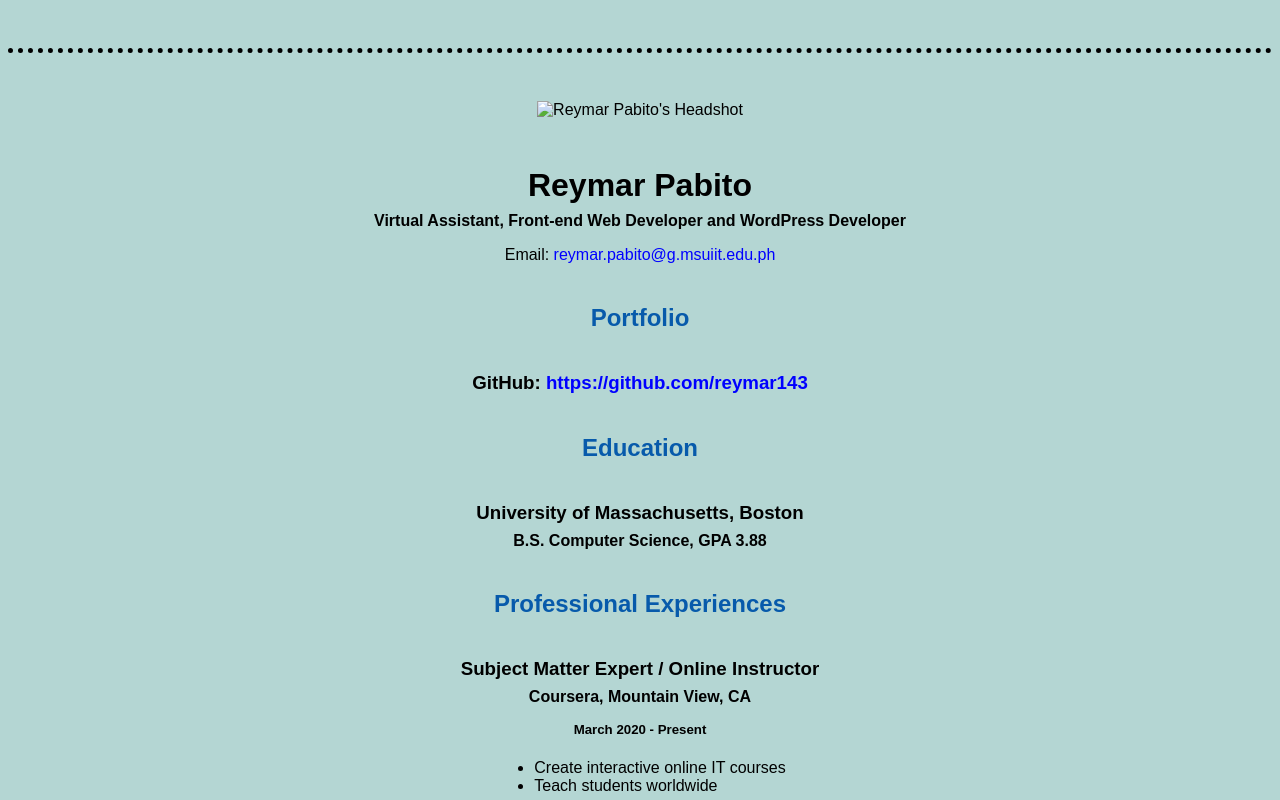
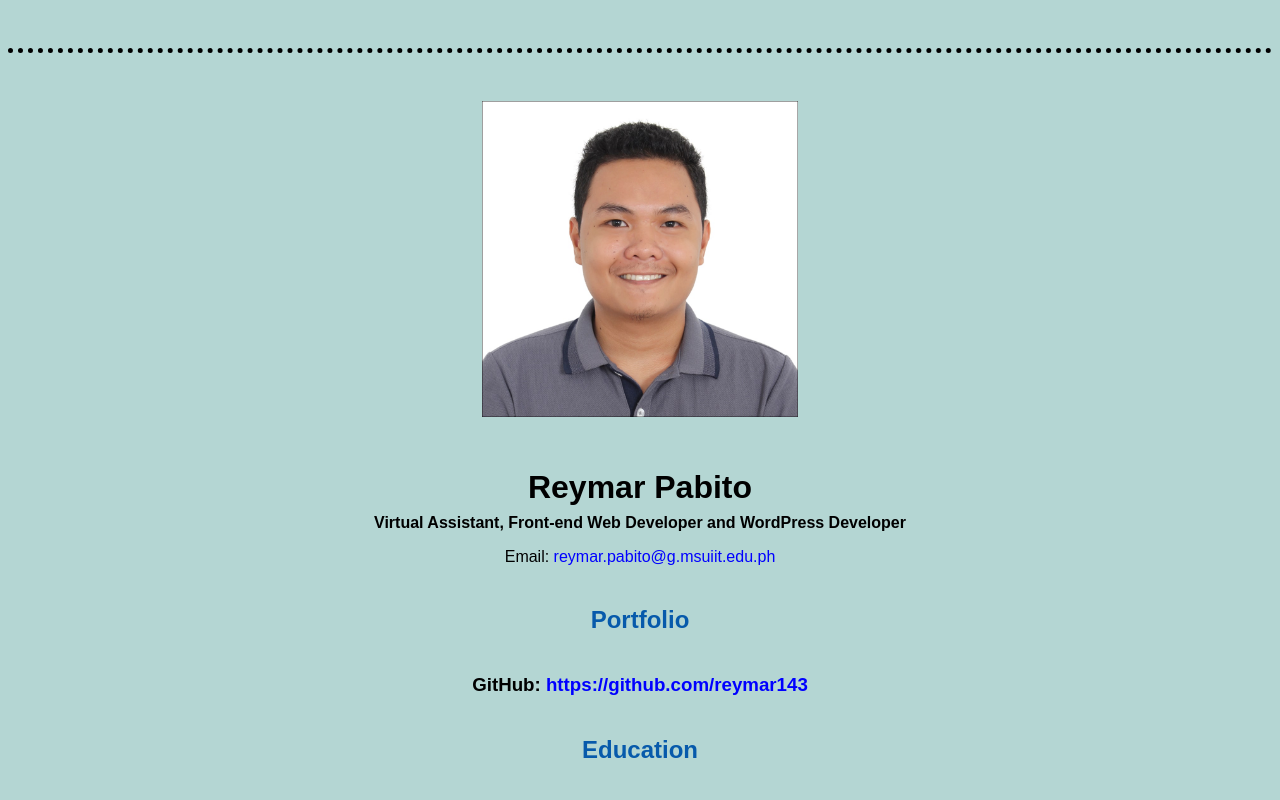
Before and after one commit to reymar143/reymar143.github.io, a plain HTML site: page resume.html in a window 1280 px wide. Shown: the top 800 px of the page. Drawn offline with Linux system fonts and the light colour scheme.

Commit message:
Update resume.html

```diff
--- a/resume.html
+++ b/resume.html
@@ -13,7 +13,7 @@
 	<body>
 		<header>
 			<hr/>
-			<img src="ReymarHeadshot.jpg" alt="Reymar Pabito's Headshot" width="25%"/>
+			<img src="images/ReymarHeadshot.jpg" alt="Reymar Pabito's Headshot" width="25%"/>
 			<h1>Reymar Pabito</h1>
 			<h4>Virtual Assistant, Front-end Web Developer and WordPress Developer</h4>
 		</header>
```
